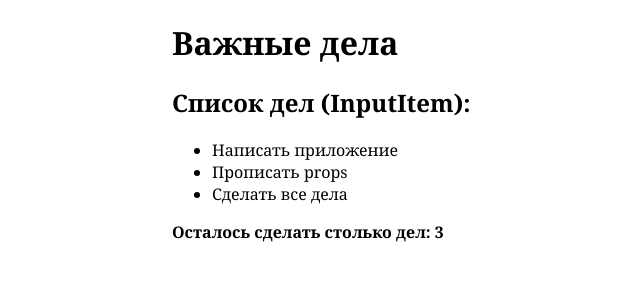
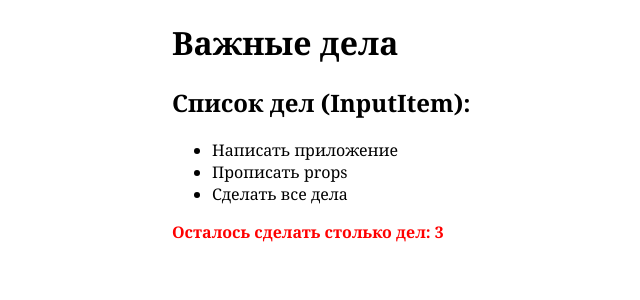
Before and after one commit to WebHeroSchool/todoAlexandrYersov, a React (Create React App) app: page / in a window 1280 px wide. Shown: the top 300 px of the page, without its empty margins (268-908 px from the left). Built offline with nearby package versions, Linux system fonts and the light colour scheme.

Commit message:
lesson 23: стили подключены через App.modules.css

```diff
--- a/src/components/App/App.js
+++ b/src/components/App/App.js
@@ -2,7 +2,7 @@ import React from 'react';
 import InputItem from '../InputItem/InputItem.js'
 import ItemList from '../ItemList/ItemList.js';
 import Footer from '../Footer/Footer.js';
-import './App.css';
+import styles from './App.module.css';
 
 const App = () => {
     const items = [
@@ -17,7 +17,7 @@ const App = () => {
         },
     ];
     return (
-    <div className='wrap'>
+    <div className={styles.wrap}>
         <h1> Важные дела </h1>
         <InputItem />
         <ItemList items={items} />
--- a/src/components/App/App.css
+++ b/src/components/App/App.module.css
@@ -3,3 +3,8 @@
     max-width: 400px;
     font-family: georgia;
 }
+
+.footer {
+    font-weight: bold;
+    color: red;
+}
--- a/src/components/Footer/Footer.css
+++ /dev/null
@@ -1,3 +0,0 @@
-.footer {
-    font-weight: bold;
-}
--- a/src/components/Footer/Footer.js
+++ b/src/components/Footer/Footer.js
@@ -1,6 +1,6 @@
 import React from 'react';
-import './Footer.css';
+import styles from '../App/App.module.css';
 
-const Footer = ({ count }) => ( <div className='footer'> Осталось сделать столько дел: {count} </div> )
+const Footer = ({ count }) => ( <div className={styles.footer}> Осталось сделать столько дел: {count} </div> )
 
 export default Footer;
```
